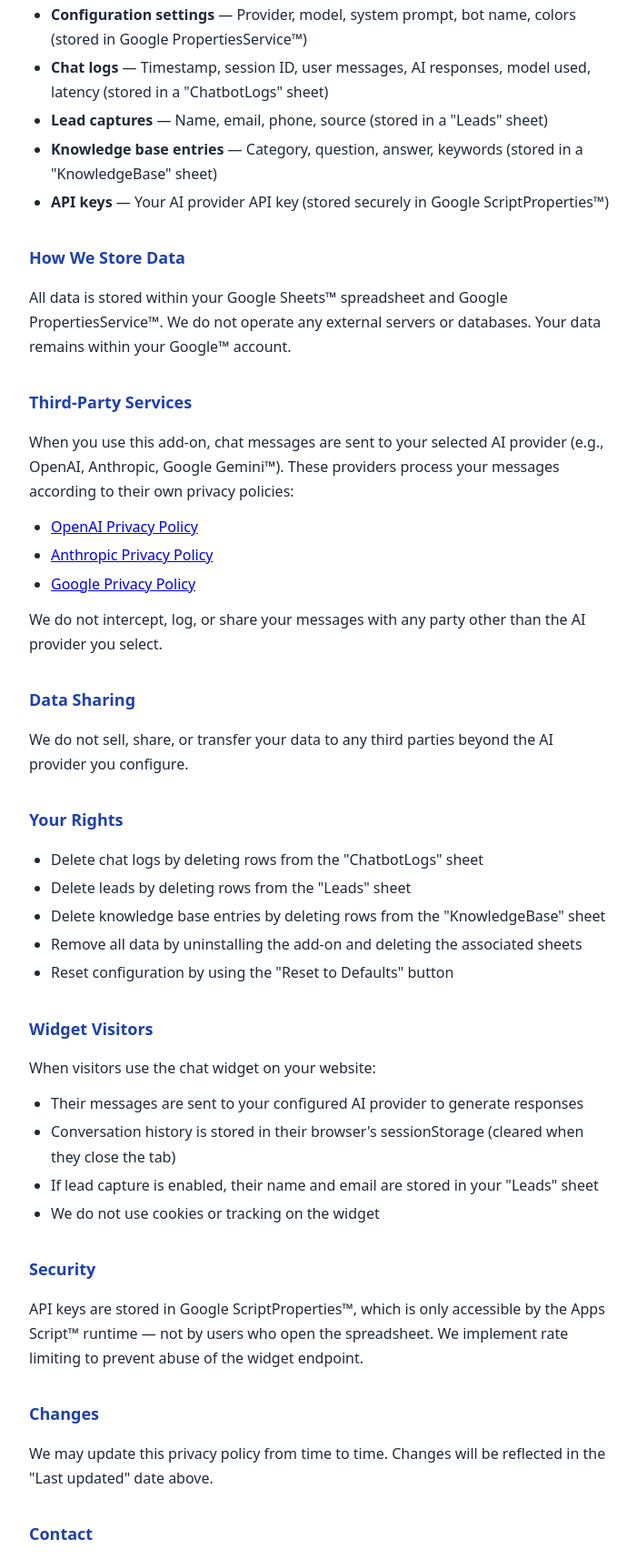
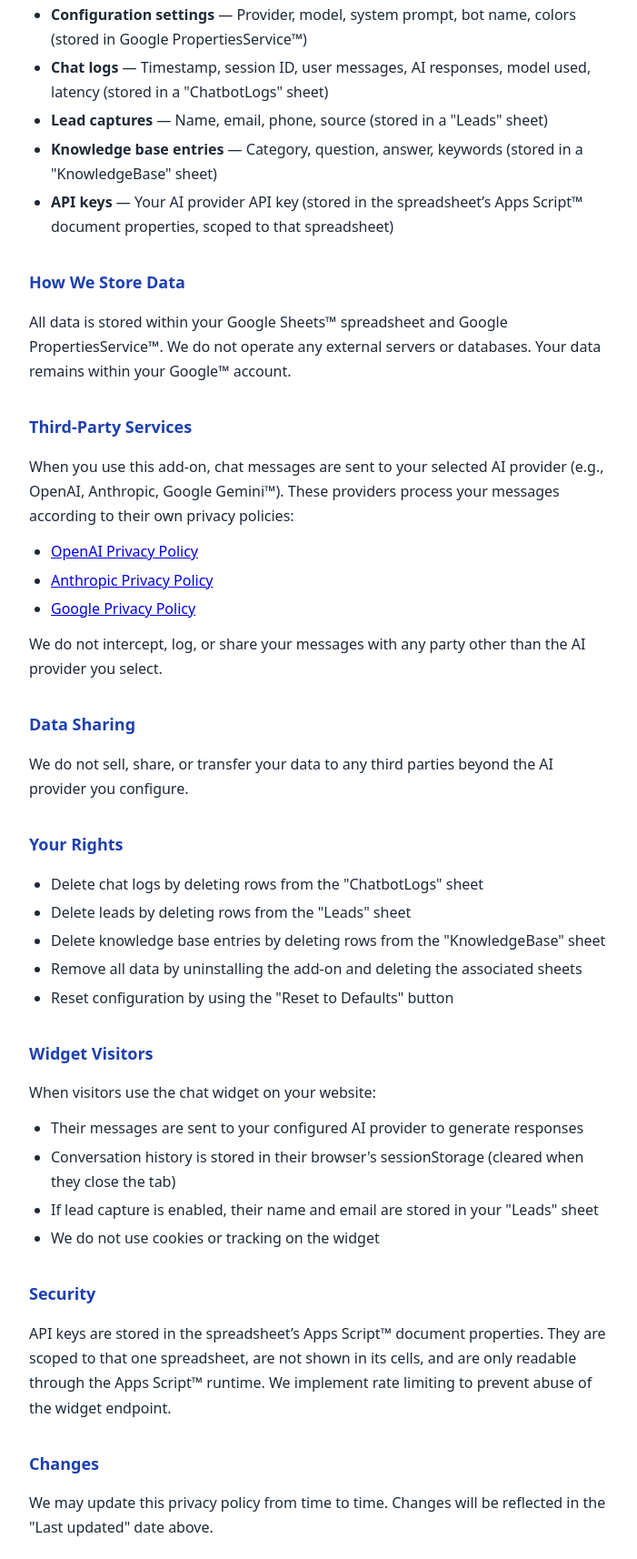
Before and after one commit to amnasahamed/SheetsChat, a plain HTML site: page docs/privacy-policy.html in a window 1280 px wide. Shown: the part 306-2020 px from the top of the page at 91% size, without its empty margins (288-989 px from the left). Drawn offline with Linux system fonts and the light colour scheme.

Commit message:
fix: safer key migration, KB recall, fetch fallback, docs accuracy
- Key migration never deletes the legacy key unless it was copied or the
  install is positively an add-on; also runs on the widget path.
- KB: answer-only matches qualify again; cache keyed by spreadsheet ID
  (works in web app context, isolated across add-on installs).
- Widget falls back to the iframe transport if fetch fails at network level.
- Privacy policy and TODOS describe the current key storage and limits.

Co-Authored-By: Claude Opus 5.5 <noreply@anthropic.com>
Claude-Session: https://claude.ai/code/session_01T7qRiNYNPY8aiGKLUtr9jg

```diff
--- a/docs/privacy-policy.html
+++ b/docs/privacy-policy.html
@@ -26,7 +26,7 @@
     <li><strong>Chat logs</strong> — Timestamp, session ID, user messages, AI responses, model used, latency (stored in a "ChatbotLogs" sheet)</li>
     <li><strong>Lead captures</strong> — Name, email, phone, source (stored in a "Leads" sheet)</li>
     <li><strong>Knowledge base entries</strong> — Category, question, answer, keywords (stored in a "KnowledgeBase" sheet)</li>
-    <li><strong>API keys</strong> — Your AI provider API key (stored securely in Google ScriptProperties&#8482;)</li>
+    <li><strong>API keys</strong> — Your AI provider API key (stored in the spreadsheet&#8217;s Apps Script&#8482; document properties, scoped to that spreadsheet)</li>
   </ul>
 
   <h2>How We Store Data</h2>
@@ -63,7 +63,7 @@
   </ul>
 
   <h2>Security</h2>
-  <p>API keys are stored in Google ScriptProperties&#8482;, which is only accessible by the Apps Script&#8482; runtime — not by users who open the spreadsheet. We implement rate limiting to prevent abuse of the widget endpoint.</p>
+  <p>API keys are stored in the spreadsheet&#8217;s Apps Script&#8482; document properties. They are scoped to that one spreadsheet, are not shown in its cells, and are only readable through the Apps Script&#8482; runtime. We implement rate limiting to prevent abuse of the widget endpoint.</p>
 
   <h2>Changes</h2>
   <p>We may update this privacy policy from time to time. Changes will be reflected in the "Last updated" date above.</p>
```
Also changed, not shown: TODOS.md (+1 -1 lines), 3 other files.
